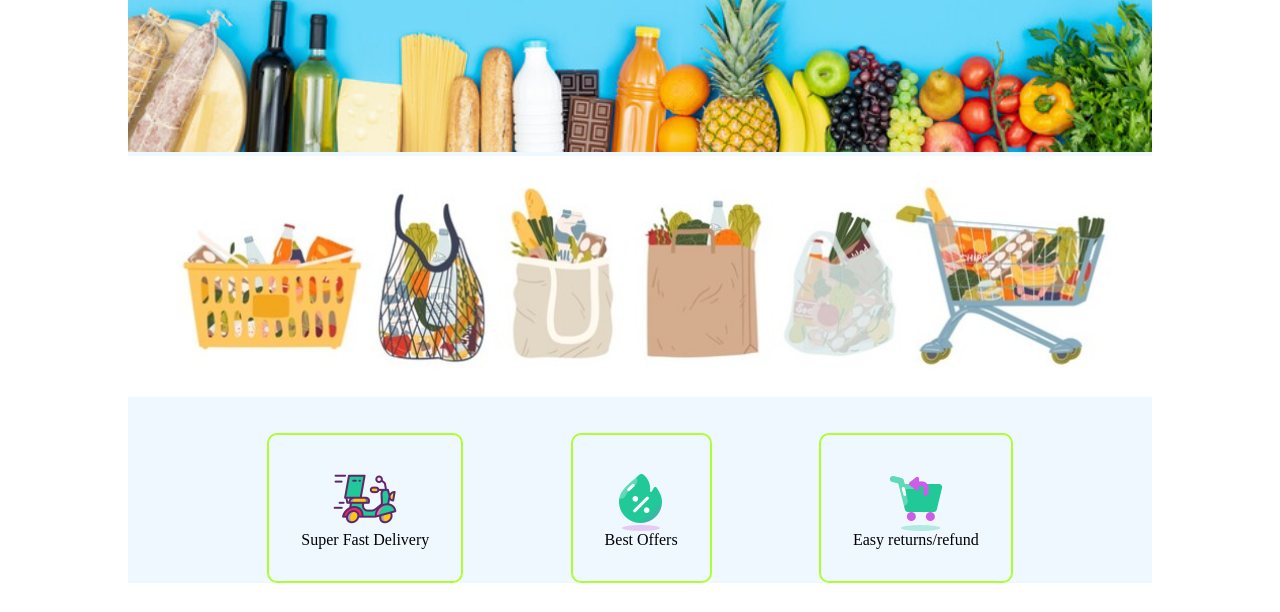
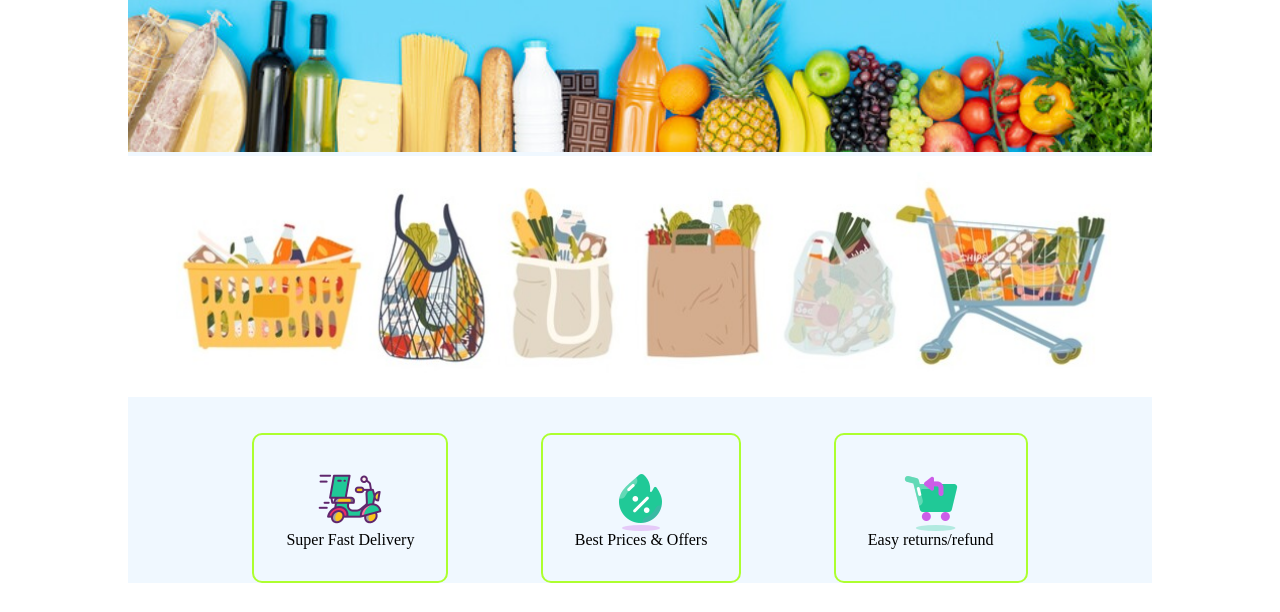
Before and after one commit to githubni3/OnlineMarket.com, a plain HTML site: page index.html in a window 1280 px wide. Shown: the part 475-1087 px from the top of the page. Drawn offline with Linux system fonts and the light colour scheme.

Commit message:
Update index.html

```diff
--- a/index.html
+++ b/index.html
@@ -80,7 +80,7 @@
                     </div>
                     <div class="card flexY">
                         <img class="" src="img/offer.png" alt="image">
-                        <span class="">Best Offers</span>
+                        <span class="">Best Prices & Offers</span>
                     </div>
                     <div class="card flexY">
                         <img class="" src="img/return.png" alt="image">
```
